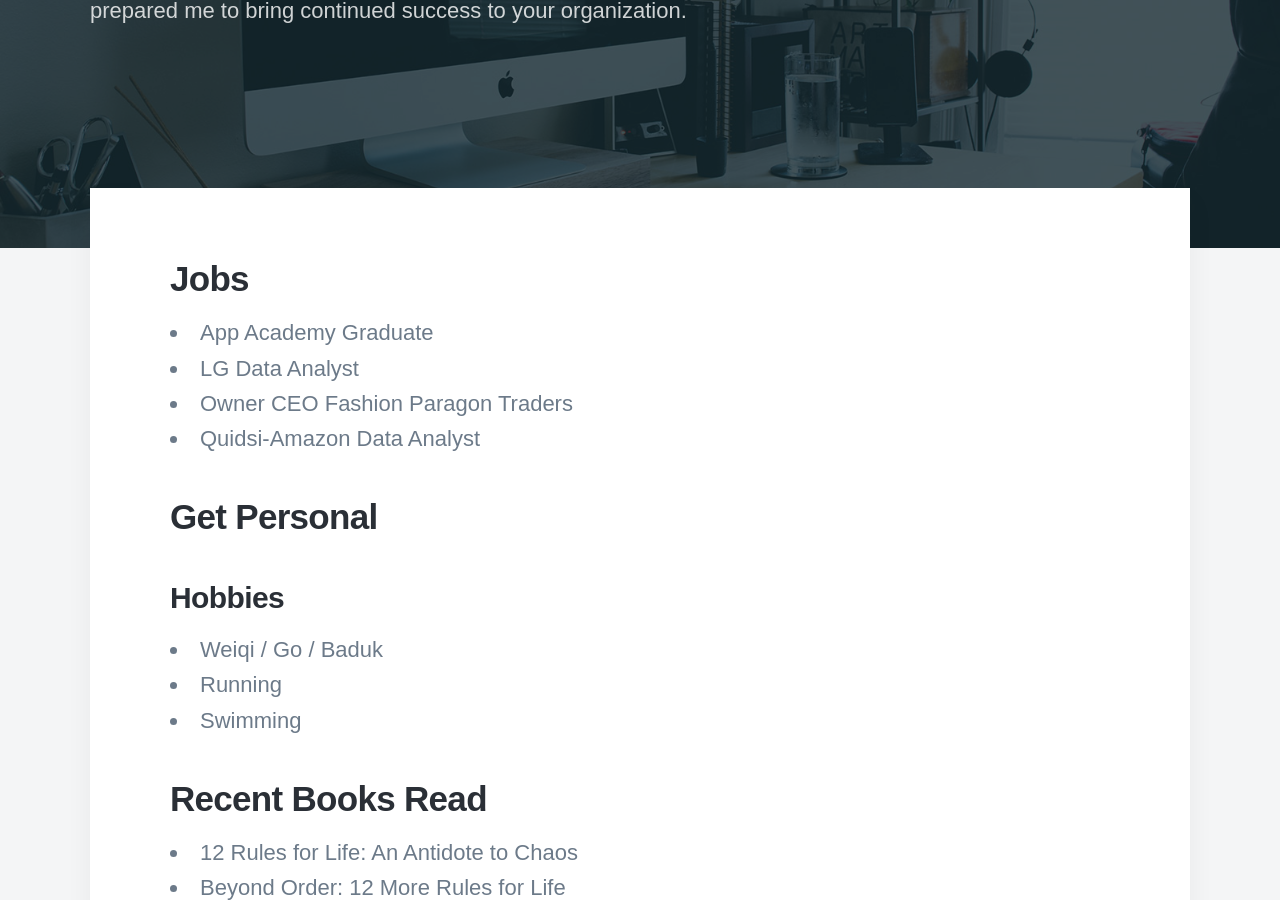
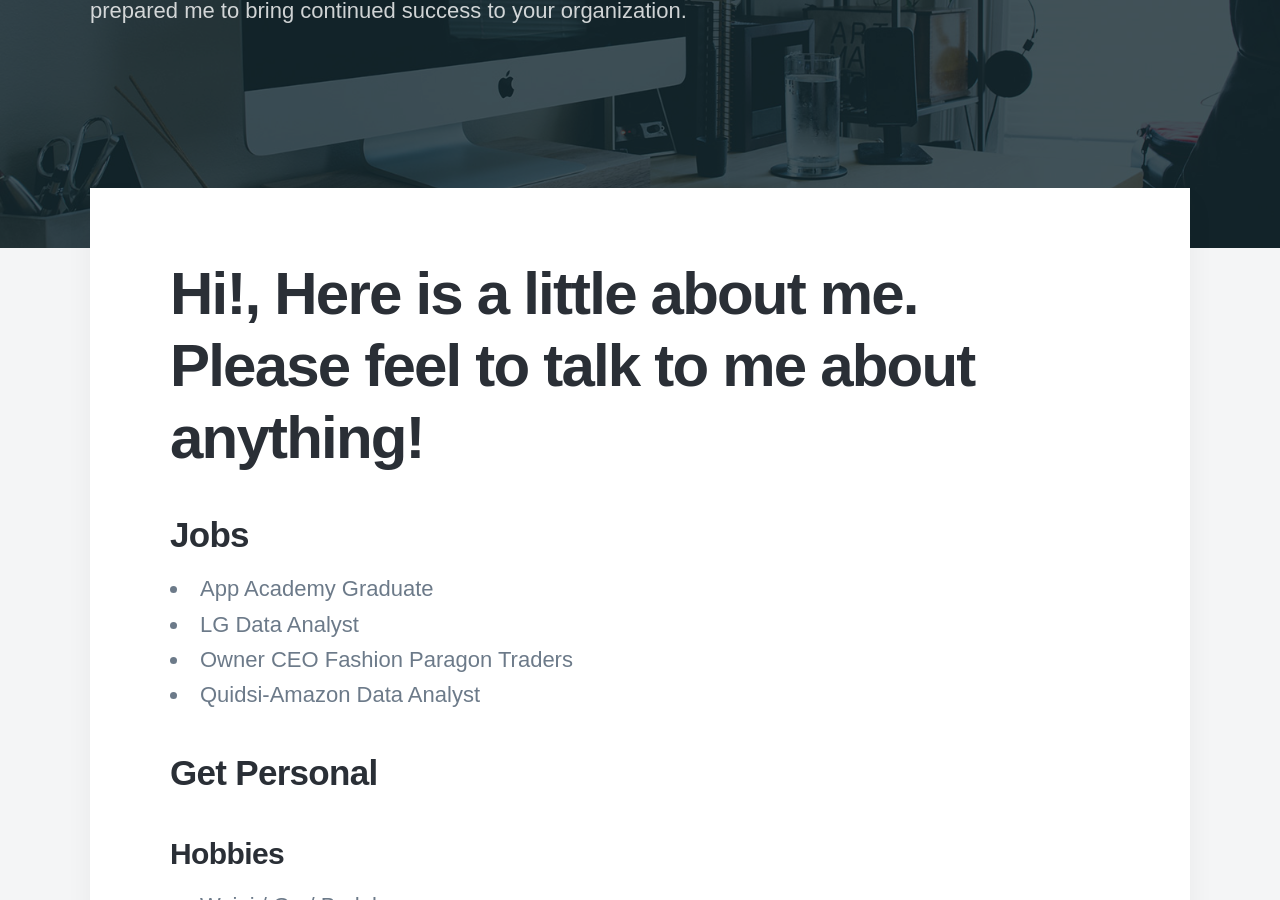
Before and after one commit to Twprcntmlk/Twprcntmlk.github.io, a Jekyll site: the page built from _pages/about.md, in a window 1280 px wide and 900 px high, scrolled down 379 px. Built offline with Jekyll 4.4.1, drawn with Linux system fonts in a browser that asks for light colours; nearby versions of some CDN libraries; some web fonts are replaced.

Commit message:
blog working?

```diff
--- a/_pages/about.md
+++ b/_pages/about.md
@@ -5,8 +5,9 @@
 featured_image: /images/demo/about.jpg
 ---
 
+# Hi!, Here is a little about me. Please feel to talk to me about anything!
+
 ## Jobs
-
 * App Academy Graduate
 * LG Data Analyst
 * Owner CEO Fashion Paragon Traders
@@ -18,8 +19,6 @@
 * Running
 * Swimming
 
-
-
 ## Recent Books Read
 * 12 Rules for Life: An Antidote to Chaos
 * Beyond Order: 12 More Rules for Life
```
Also changed, not shown: _posts/Blog1.md (renamed from _posts/Project1.md).
